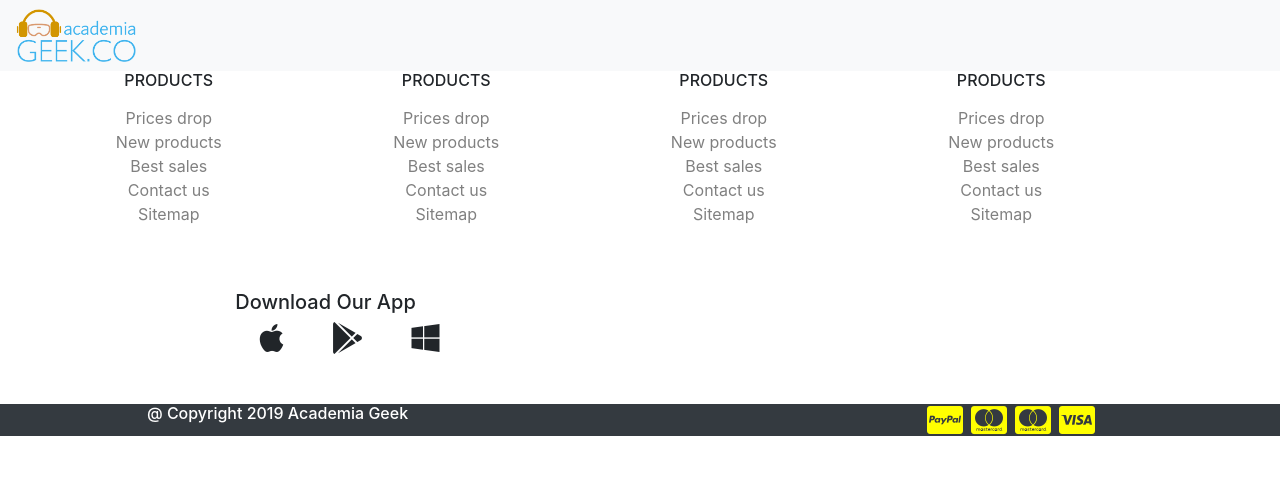
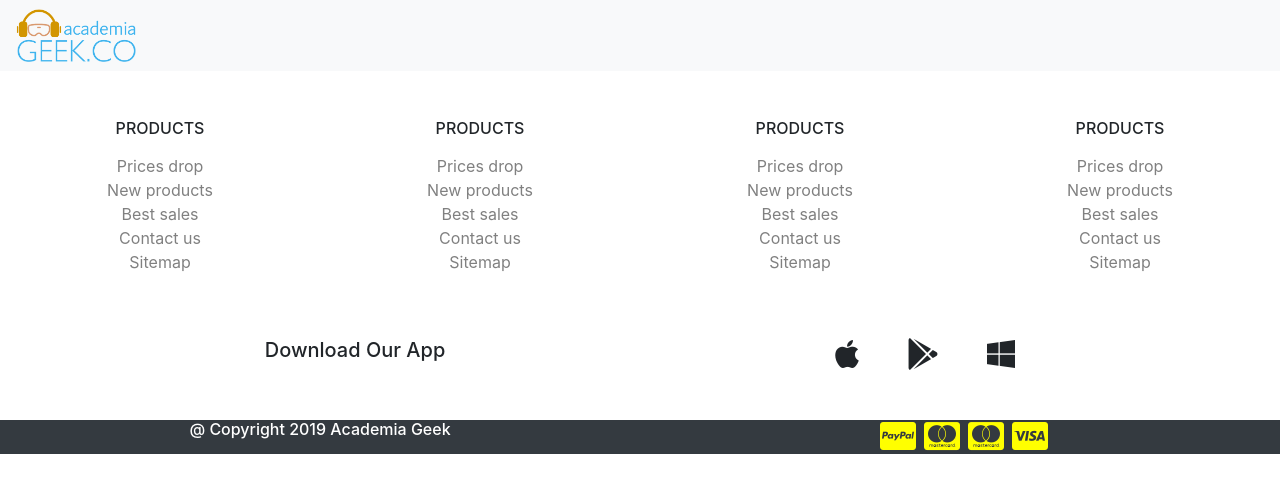
Before and after one commit to wschub/tienda-geek, a React (Create React App) app: page / in a window 1280 px wide. Shown: the top 492 px of the page. Built offline with nearby package versions, Linux system fonts and the light colour scheme.

Commit message:
Footer Listo

```diff
--- a/src/components/FolderFooterComponent/FooterComponent.js
+++ b/src/components/FolderFooterComponent/FooterComponent.js
@@ -5,8 +5,8 @@ import './Footer.css'
 const Footer = () => {
     return (
         <React.Fragment>
-            <div className="container-fluid">
-                <div className='row container text-center m-0'>
+            <div className="container-fluid text-center mt-5">
+                <div className='row'>
                     <ul className='col-lg-3 col-sm-6 col-md-6 col-xs-12'>
                         <h6 className='mb-3'>PRODUCTS</h6>
                         <li><Link to='/'>Prices drop</Link></li>
@@ -41,31 +41,31 @@ const Footer = () => {
                     </ul>
                 </div>
             </div>
-            <div className='row container text-center my-5 '>
-                <div className='mx-5 col-6 '>
+            <div className="container">
+            <div className='row text-center my-5'>
+                <div className='col-md-6'>
                     <h5>Download Our App</h5>
                 </div>
-                <div className='mx-5 col-6'>
-                    <i className="fab fa-apple ml-5 fa-2x"></i>
+                <div className='col-md-6'>
+                    <i className="fab fa-apple fa-2x"></i>
                     <i className="fab fa-google-play ml-5 fa-2x"></i>
                     <i className="fab fa-windows ml-5 fa-2x"></i>
                 </div>
 
             </div>
+            </div>
 
-            <div className="text-white bg-dark w-100 m-0" role="alert">
-                <div className='container row'>
-                    <div className="col-6 text-center"> <h6> @ Copyright 2019 Academia Geek</h6></div>
-                    <div className="d-flex col-6 justify-content-end">
+            <div className="text-white bg-dark text-center" role="alert">
+                <div className='row m-0'>
+                    <div className="col-md-6"> <h6> @ Copyright 2019 Academia Geek</h6></div>
+                    <div className="col-md-6">
                         <i className="fab fa-2x fa-cc-paypal ml-2 icono2"></i>
                         <i className="fab fa-2x fa-cc-mastercard ml-2 icono2"></i>
                         <i className="fab fa-2x fa-cc-mastercard ml-2 icono2"></i>
                         <i className="fab fa-2x fa-cc-visa ml-2 icono2"></i>
                     </div>
                 </div>
-
             </div>
-
         </React.Fragment>
     )
 }
```
